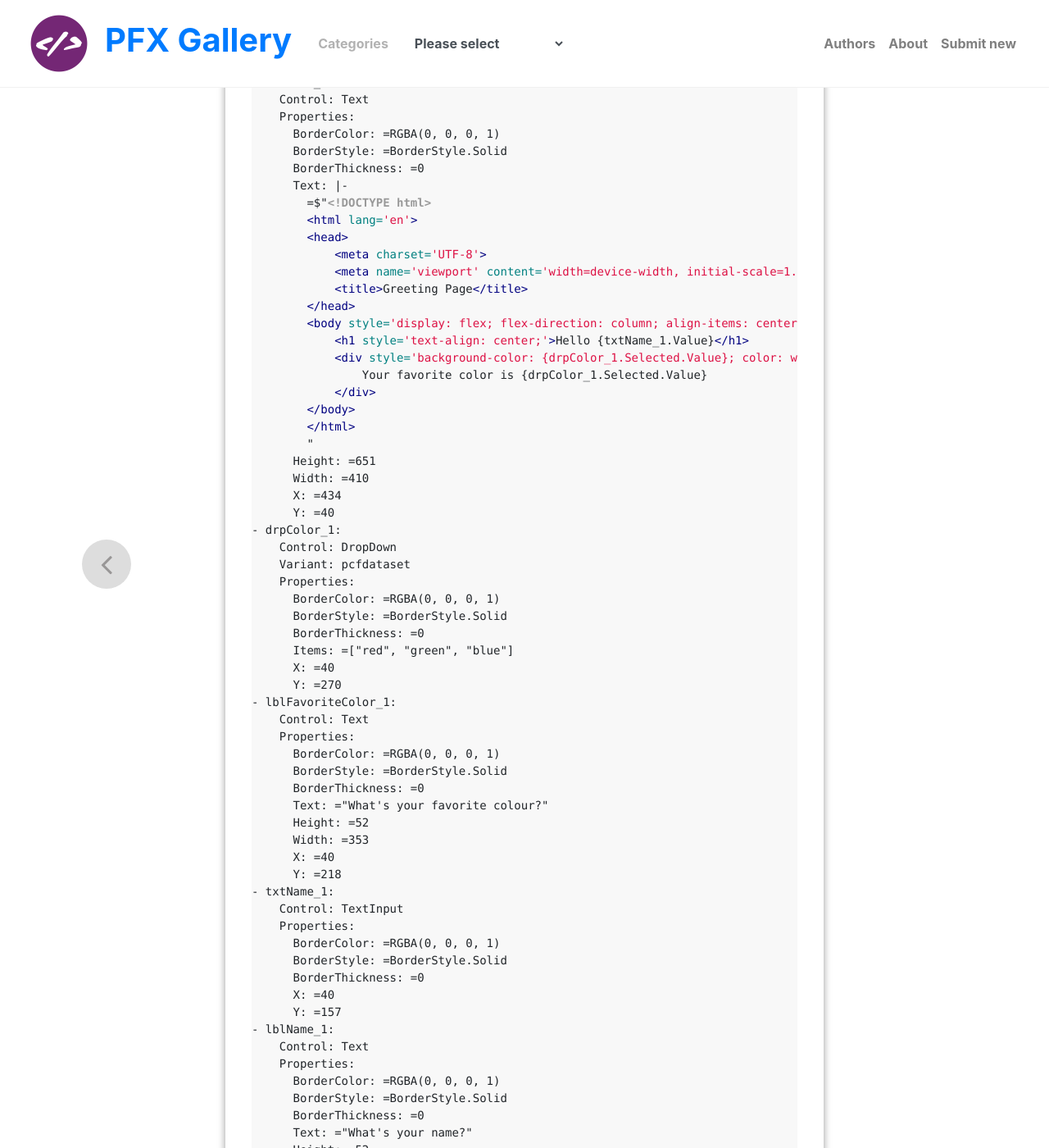
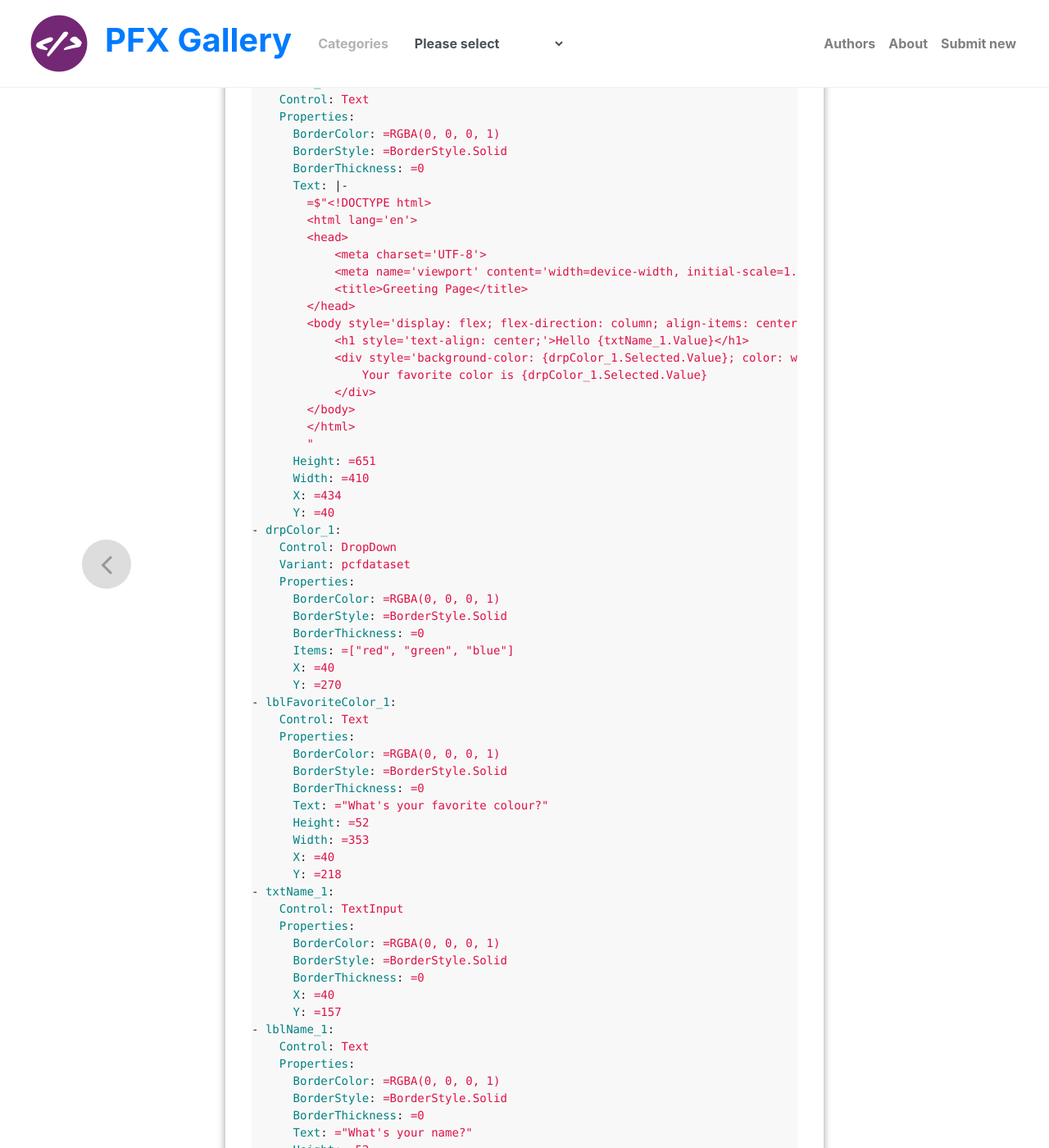
Before and after one commit to crisfervil/pfxgallery, a Jekyll site: the page built from _posts/2024-10-03-basic-generator.md, in a window 1280 px wide and 1400 px high, scrolled down 1077 px. Shown: the whole window at 82% size. Built offline with Jekyll 4.4.1, drawn with Linux system fonts in a browser that asks for light colours; nearby versions of some CDN libraries; our own code applies the rules of GitHub Pages for plain Markdown files; library files that are not in the unit come from our copies; some of the changed text lies outside the part shown.

Commit message:
Added yaml formatter

````diff
--- a/_posts/2024-10-03-basic-generator.md
+++ b/_posts/2024-10-03-basic-generator.md
@@ -21,7 +21,7 @@ Copy the code below into an empty Power Apps Canvas App screen.
 
 ###### Code
 {% raw %}
-```md
+```yaml
 - HtmlText1_1:
     Control: HtmlViewer
     Properties:
````
Also changed, not shown: _posts/2024-10-03-bpf-generator.md (+1 -1 lines), _posts/2024-10-03-form-generator.md (+1 -2 lines), _posts/2024-10-03-theme-builder.md (+1 -1 lines).
